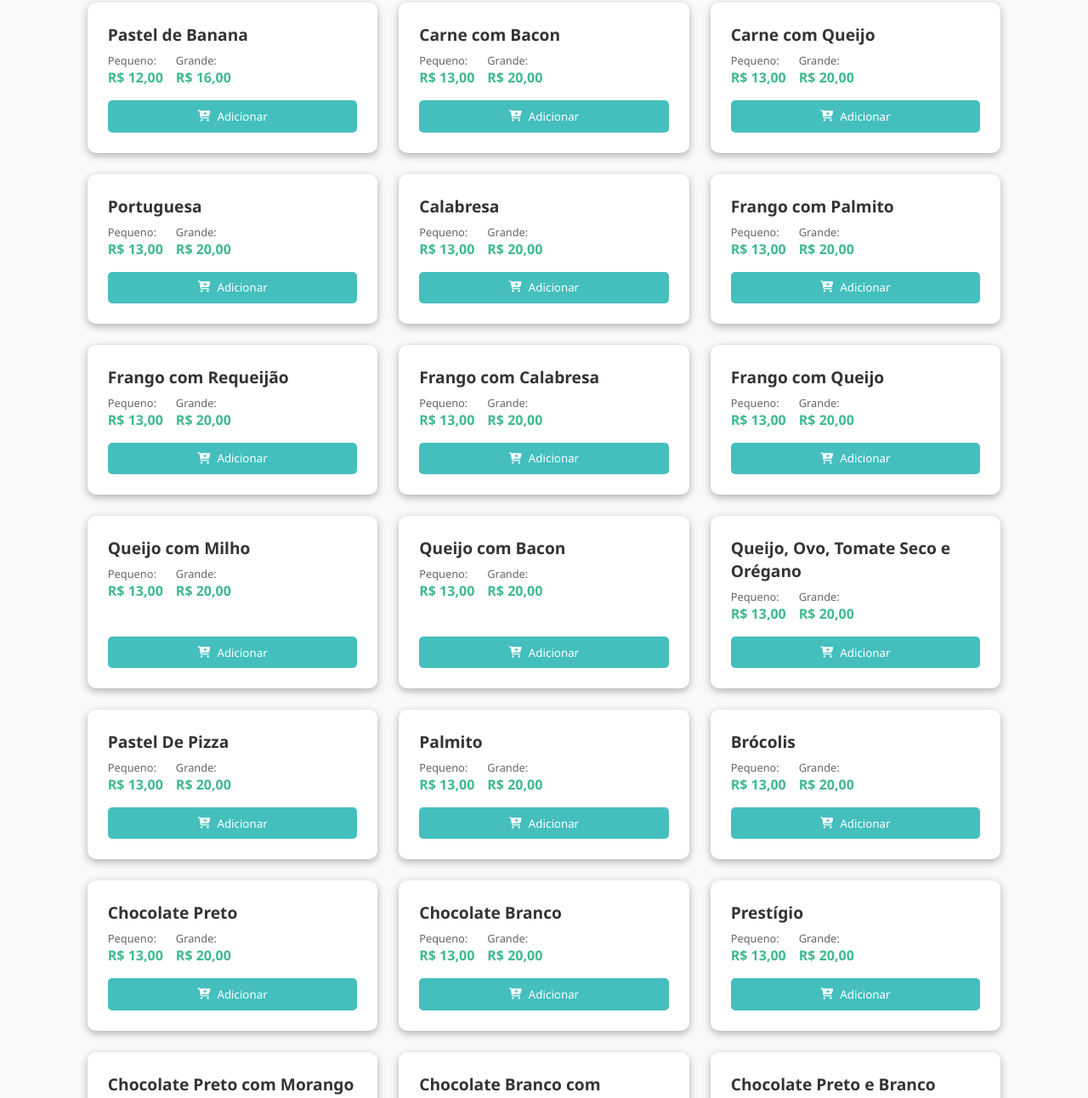
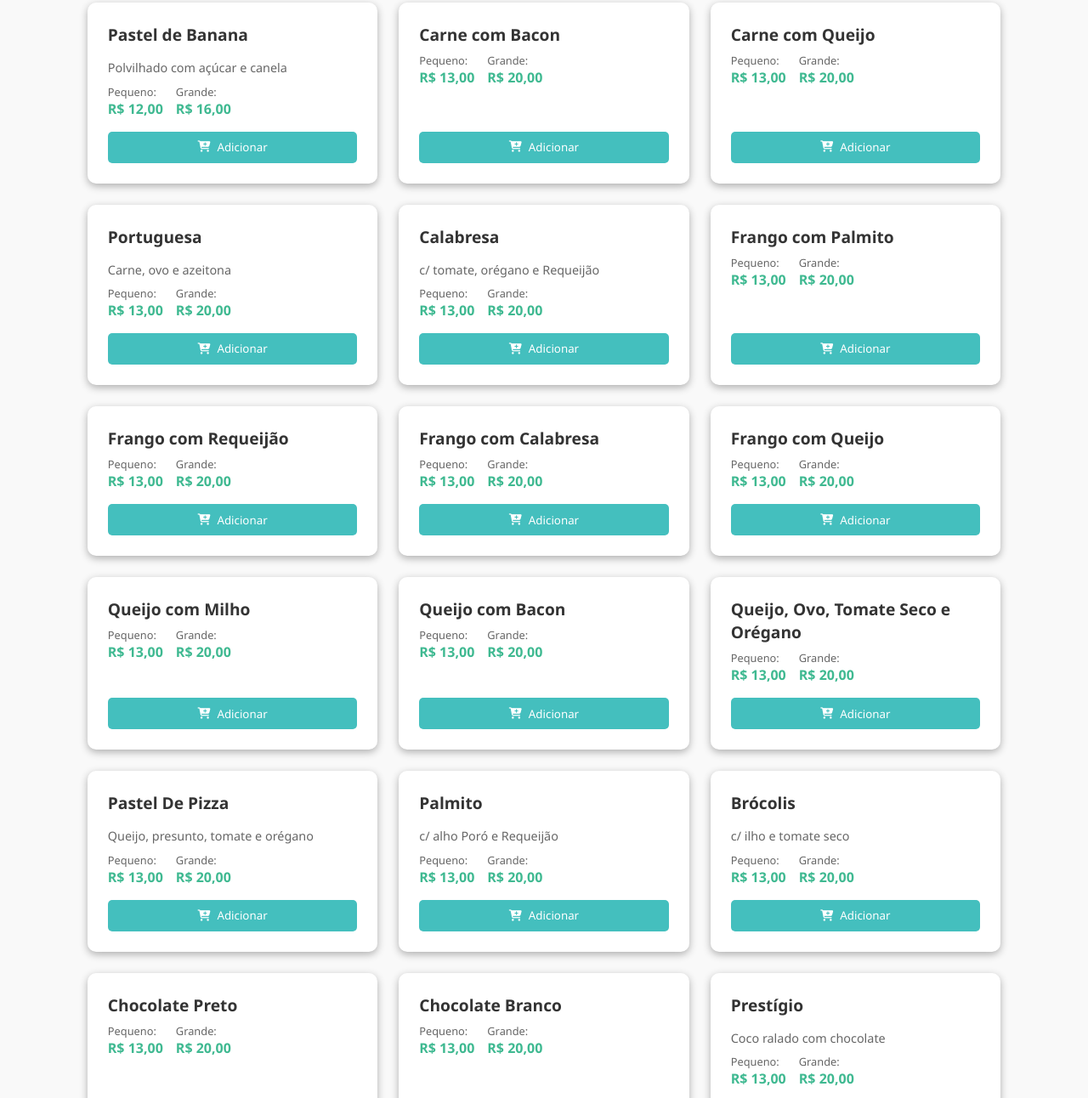
Before and after one commit to EstevoGmp/pastelariav10, a plain HTML site: page index.html in a window 1280 px wide. Shown: the part 943-2235 px from the top of the page at 85% size. Drawn offline with nearby package versions, Linux system fonts and the light colour scheme.

Commit message:
refactor em itens com somente sabores e itencs com sabores e tamanhos

```diff
--- a/script.js
+++ b/script.js
@@ -55,6 +55,14 @@ const menuData = [
       pequeno: 12.0,
       grande: 16.0,
     },
+    flavors: {
+      polvilhar: "Polvilhado no Açúcar e canela",
+      "sem polvilhar": "Sem polvilhar no açúcar e canela",
+    },
+    flavorPrices: {
+      "sem polvilhar": 0.0,
+      polvilhar: 0.0,
+    },
     description: "Polvilhado com açúcar e canela",
     hasImage: false,
     acceptsObservation: true,
@@ -99,7 +107,7 @@ const menuData = [
       pequeno: 13.0,
       grande: 20.0,
     },
-    description: "Tomate, orégano e Requeijão",
+    description: "c/ tomate, orégano e Requeijão",
     hasImage: false,
     acceptsObservation: true,
   },
@@ -191,7 +199,7 @@ const menuData = [
       pequeno: 13.0,
       grande: 20.0,
     },
-    description: "Com Alho Poró e Requeijão",
+    description: "c/ alho Poró e Requeijão",
     hasImage: false,
     acceptsObservation: true,
   },
@@ -202,7 +210,7 @@ const menuData = [
       pequeno: 13.0,
       grande: 20.0,
     },
-    description: "Milho e tomate seco",
+    description: "c/ ilho e tomate seco",
     hasImage: false,
     acceptsObservation: true,
   },
@@ -287,6 +295,15 @@ const menuData = [
       pequeno: 13.0,
       grande: 20.0,
     },
+    flavors: {
+      polvilhar: "Polvilhado no Açúcar e canela",
+      "sem polvilhar": "Sem polvilhar no açúcar e canela",
+    },
+    flavorPrices: {
+      "sem polvilhar": 0.0,
+      polvilhar: 0.0,
+    },
+    description: "Polvilhado com açúcar e canela",
     hasImage: false,
     acceptsObservation: true,
   },
@@ -297,6 +314,15 @@ const menuData = [
       pequeno: 13.0,
       grande: 20.0,
     },
+    flavors: {
+      polvilhar: "Polvilhado no Açúcar e canela",
+      "sem polvilhar": "Sem polvilhar no açúcar e canela",
+    },
+    flavorPrices: {
+      "sem polvilhar": 0.0,
+      polvilhar: 0.0,
+    },
+    description: "Polvilhado com açúcar e canela",
     hasImage: false,
     acceptsObservation: true,
   },
@@ -307,6 +333,15 @@ const menuData = [
       pequeno: 13.0,
       grande: 20.0,
     },
+    flavors: {
+      polvilhar: "Polvilhado no Açúcar e canela",
+      "sem polvilhar": "Sem polvilhar no açúcar e canela",
+    },
+    flavorPrices: {
+      "sem polvilhar": 0.0,
+      polvilhar: 0.0,
+    },
+    description: "Banana, canela e doce de leite",
     hasImage: false,
     acceptsObservation: true,
   },
@@ -359,7 +394,7 @@ const menuData = [
       pequeno: 15.0,
       grande: 24.0,
     },
-    description: "Com requeijão e vinagrete",
+    description: "C/ requeijão e vinagrete",
     hasImage: false,
     acceptsObservation: true,
   },
@@ -500,21 +535,41 @@ const menuData = [
   {
     name: "Halls",
     category: "diferente",
-    sizes: {
-      unico: 3.0,
-    },
-    description: "Halls - Preto, Morango e Etc",
+    basePrice: 3.0,
+    flavors: {
+      "extra forte": "Extra forte",
+      menta: "Menta",
+      cereja: "Cereja",
+      melancia: "Melancia",
+    },
+    flavorPrices: {
+      "extra forte": 0.0,
+      menta: 0.0,
+      cereja: 0.0,
+      melancia: 0.0,
+    },
+    description: "Halls - Extra forte, Menta, Cereja e Melancia",
     hasImage: true,
     image: "assets/halls.png",
     acceptsObservation: true,
   },
   {
-    name: "Trident - Morango, Melância ou Menta",
+    name: "Trident",
     category: "diferente",
-    sizes: {
-      unico: 3.0,
-    },
-    description: "Trident - Morango, Melância ou Menta",
+    basePrice: 3.0,
+    flavors: {
+      menta: "Menta",
+      hortelã: "Hortelã",
+      canela: "Canela",
+      morango: "Morango",
+    },
+    flavorPrices: {
+      menta: 0.0,
+      hortelã: 0.0,
+      canela: 0.0,
+      morango: 0.0,
+    },
+    description: "Trident - Morango, Canela, Hortelã e Menta",
     hasImage: true,
     image: "assets/trident.png",
     acceptsObservation: true,
@@ -1118,6 +1173,11 @@ function loadMenuItems() {
 
     let menuItemHTML = "";
 
+    // Adiciona a descrição se existir
+    const descriptionHTML = item.description
+      ? `<div class="menu-item-description">${item.description}</div>`
+      : "";
+
     if (item.hasImage) {
       menuItemHTML = `
         <div class="menu-item-image">
@@ -1125,6 +1185,7 @@ function loadMenuItems() {
         </div>
         <div class="menu-item-content">
           <h3 class="menu-item-title">${item.name}</h3>
+          ${descriptionHTML}
           <div class="menu-item-prices">
           ${generateSizesHTML(item.sizes, item)}
           </div>
@@ -1140,6 +1201,7 @@ function loadMenuItems() {
       menuItemHTML = `
         <div class="menu-item-content" style="padding: 1.5rem;">
           <h3 class="menu-item-title">${item.name}</h3>
+          ${descriptionHTML}
           <div class="menu-item-prices">
           ${generateSizesHTML(item.sizes, item)}
           </div>
--- a/styles.css
+++ b/styles.css
@@ -33,6 +33,13 @@ body {
   display: flex;
   justify-content: center;
   align-items: center;
+}
+
+.menu-item-description {
+  font-size: 0.9rem;
+  color: #666;
+  margin: 0.5rem 0;
+  line-height: 1.4;
 }
 
 /* Estilo dos ícones */
```
